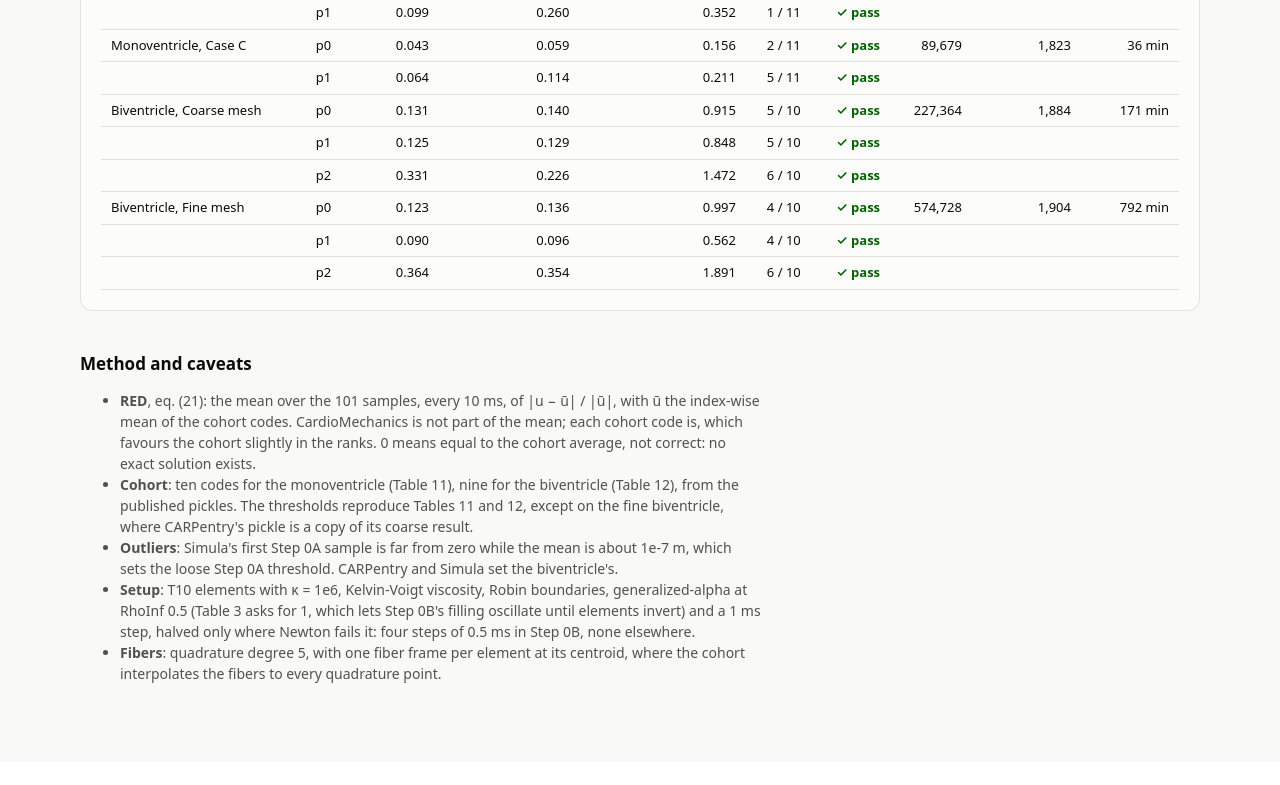
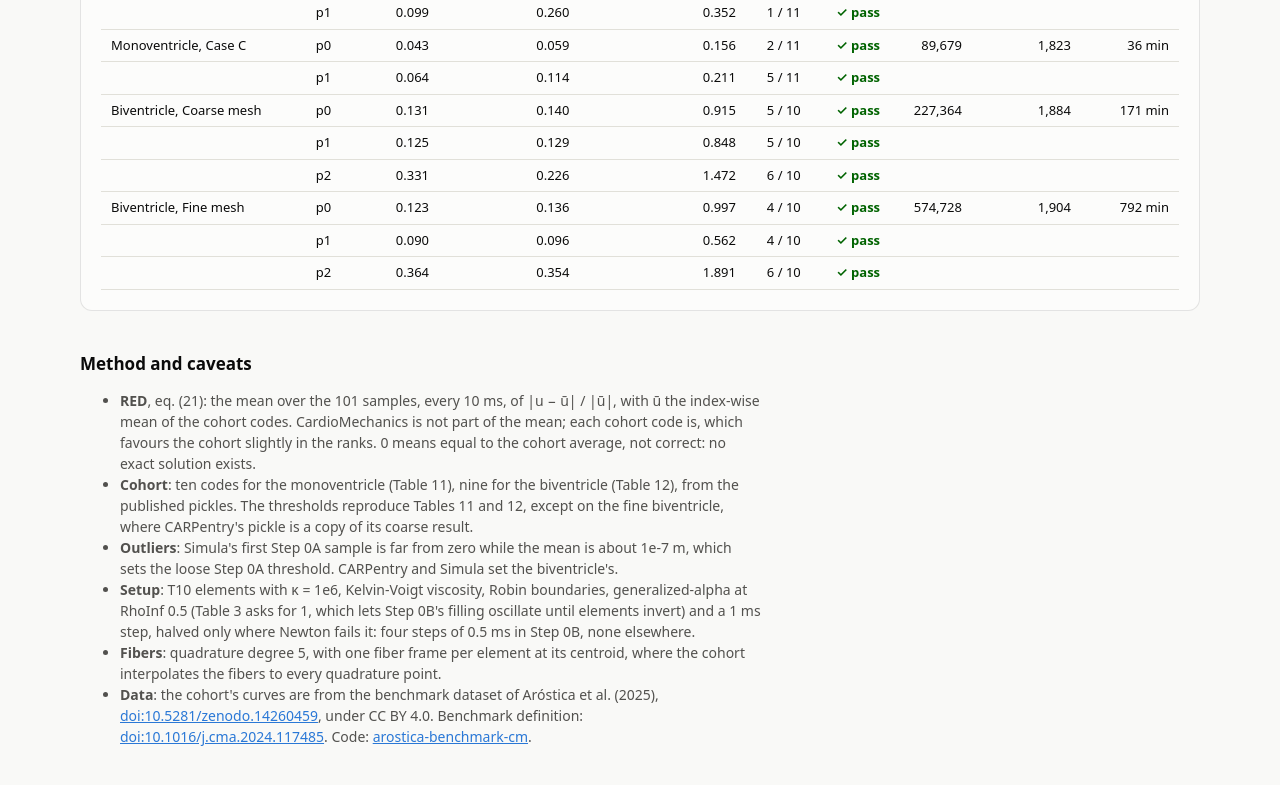
Before and after one commit to tobias-gerach/arostica-benchmark-cm, a plain HTML site: page docs/index.html in a window 1280 px wide. Shown: the part 2201-2986 px from the top of the page. Before the commit the page ends 2963 px from the top, so only its background shows below. Drawn offline with Linux system fonts and the light colour scheme.

Commit message:
License the code under MIT and credit the benchmark data
The repository redistributes the converted monoventricle mesh and fibers
and the cohort's curves, which come from the benchmark's Zenodo dataset
(CC BY 4.0) and its MIT-licensed toolkit. The README and the report now
credit both, and the README links the dataset so that DATA can be
obtained.

The CardioMechanics link points at the fork's experimental branch, which
holds the commits the CSVs record.

```diff
--- a/docs/index.html
+++ b/docs/index.html
@@ -103,6 +103,7 @@ th:first-child, td:first-child, th:nth-child(2), td:nth-child(2) { text-align: l
 .fail { color: var(--critical); font-weight: 600; }
 .scroll { overflow-x: auto; }
 code { font-size: 13px; }
+a { color: var(--series-1); }
 </style>
 </head>
 <body>
@@ -164,6 +165,10 @@ code { font-size: 13px; }
       0.5 ms in Step 0B, none elsewhere.</li>
     <li><b>Fibers</b>: quadrature degree 5, with one fiber frame per element at its centroid, where
       the cohort interpolates the fibers to every quadrature point.</li>
+    <li><b>Data</b>: the cohort's curves are from the benchmark dataset of Aróstica et al. (2025),
+      <a href="https://doi.org/10.5281/zenodo.14260459">doi:10.5281/zenodo.14260459</a>, under
+      CC BY 4.0. Benchmark definition: <a href="https://doi.org/10.1016/j.cma.2024.117485">doi:10.1016/j.cma.2024.117485</a>.
+      Code: <a href="https://github.com/tobias-gerach/arostica-benchmark-cm">arostica-benchmark-cm</a>.</li>
   </ul>
   <div class="tooltip" id="tip" role="status"></div>
 </main>
```
Also changed, not shown: templates/report.html (+5 -0 lines), 2 other files.
